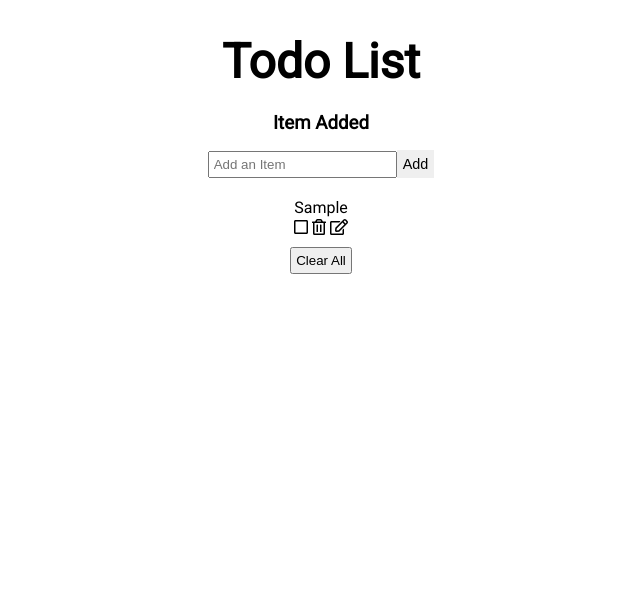
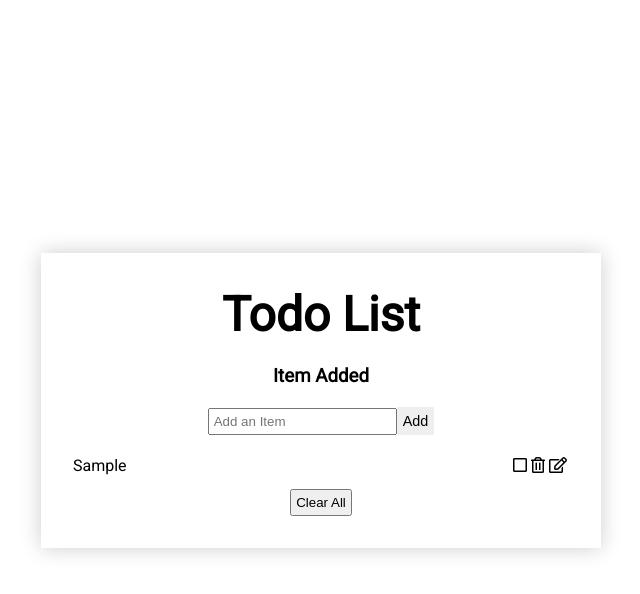
Before and after one commit to Dennull/todo-list-basic, a React (Create React App) app: page / in a window 1280 px wide. Both pictures are taken after typing "Sample" into the empty fields and a click on the button "Add". Shown: the top 594 px of the page, without its empty margins (319-959 px from the left). Built offline with nearby package versions, Linux system fonts and the light colour scheme.

Commit message:
Stying: margins and formatting
Fixed some margins. Added box shadow to the list container and formatted the list using flexbox

```diff
--- a/src/App.css
+++ b/src/App.css
@@ -6,13 +6,25 @@
   box-sizing: border-box;
 }
 
+html {
+  height: 100%;
+}
+
 body {
   font-family: "Roboto", sans-serif;
   text-align: center;
+  display: flex;
+  align-items: center;
+  justify-content: center;
+  height: 100%;
 }
 
 section {
   padding: 2rem;
+  box-shadow: 0 0 20px rgba(0, 0, 0, 0.2);
+  min-width: min-content;
+  width: 50vw;
+  max-width: 35rem;
 }
 
 h1 {
@@ -51,11 +63,18 @@ h1 {
 }
 
 .list {
-  margin-bottom: 0.5rem;
+  margin-bottom: 0.75rem;
 }
 
 .list-item {
   margin-bottom: 0.5rem;
+  display: flex;
+  align-items: center;
+  justify-content: space-between;
+}
+
+.completed-item {
+  text-decoration: line-through;
 }
 
 .clear-btn {
@@ -63,7 +82,9 @@ h1 {
   cursor: pointer;
 }
 
+/* Alert */
+
 .alert {
-  margin-bottom: 1rem;
+  margin-bottom: 1.25rem;
   text-transform: capitalize;
 }
--- a/src/App.js
+++ b/src/App.js
@@ -95,7 +95,7 @@ function App() {
             onChange={(e) => setInputText(e.target.value)}
           ></input>
           <button className="submit-btn" type="submit">
-            Add
+            {isEditing ? "Edit" : "Add"}
           </button>
         </form>
         <List
--- a/src/List.js
+++ b/src/List.js
@@ -20,6 +20,7 @@ const List = ({ list, removeItem, editItem, completeItem }) => {
             }`}
           >
             <p>{name}</p>
+            <div className="btn-container">
               <button onClick={() => completeItem(id)} className="complete-btn">
                 {item.completed ? (
                   <FontAwesomeIcon icon={faCheckSquare} />
@@ -34,6 +35,7 @@ const List = ({ list, removeItem, editItem, completeItem }) => {
                 <FontAwesomeIcon icon={faEdit} />
               </button>
             </div>
+          </div>
         );
       })}
     </article>
```
Lines whose indentation alone changed are shown as unchanged.
